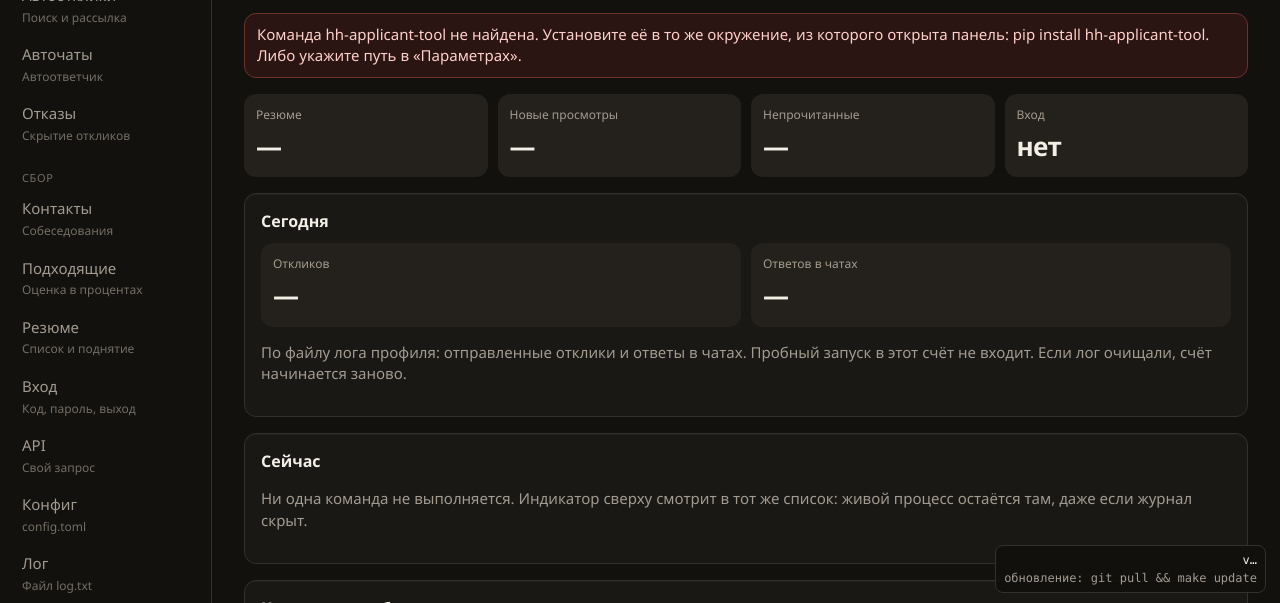
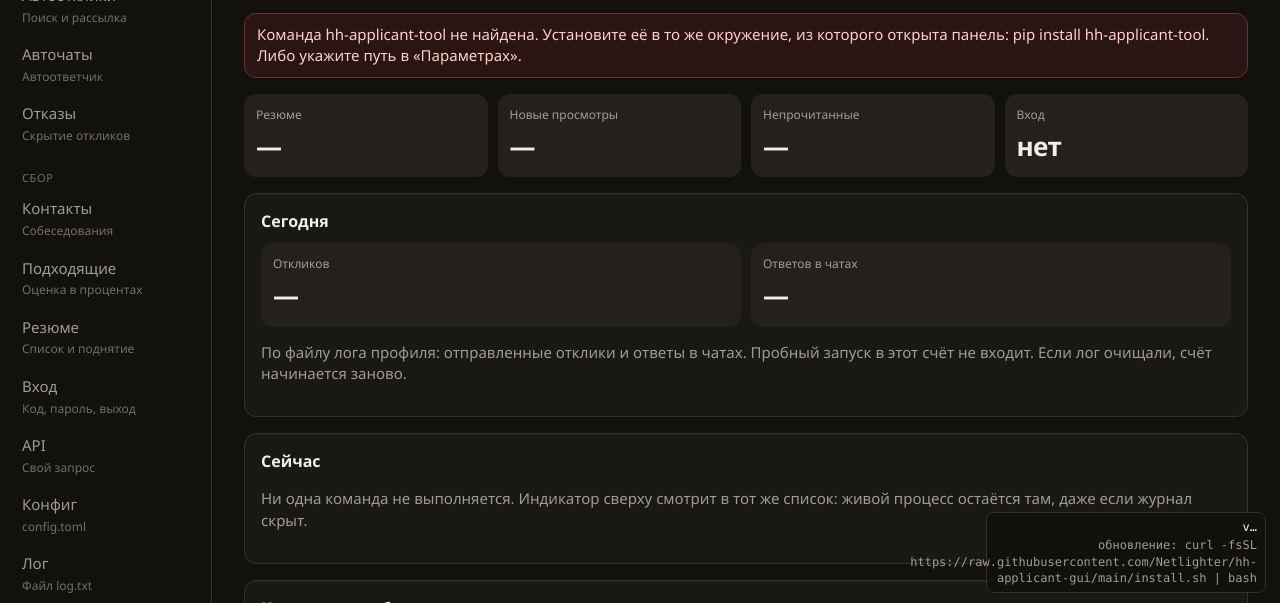
Before and after one commit to Netlighter/hh-applicant-gui, a plain HTML site: page hh_gui/static/index.html in a window 1280 px wide. Shown: the part 197-800 px from the top of the page. Drawn offline with Linux system fonts and the light colour scheme; no server answers.

Commit message:
Add an installer that downloads the panel without GitHub login.
Co-authored-by: Cursor <cursoragent@cursor.com>

```diff
--- a/hh_gui/static/index.html
+++ b/hh_gui/static/index.html
@@ -60,7 +60,7 @@
     </div>
     <aside class="version-corner" id="version-corner" aria-label="Версия и обновление">
       <span id="version-label">v…</span>
-      <span>обновление: git pull && make update</span>
+      <span>обновление: curl -fsSL https://raw.githubusercontent.com/Netlighter/hh-applicant-gui/main/install.sh | bash</span>
     </aside>
     <div id="toasts"></div>
     <div id="modal-root" hidden></div>
```
Also changed, not shown: 2 other files.
